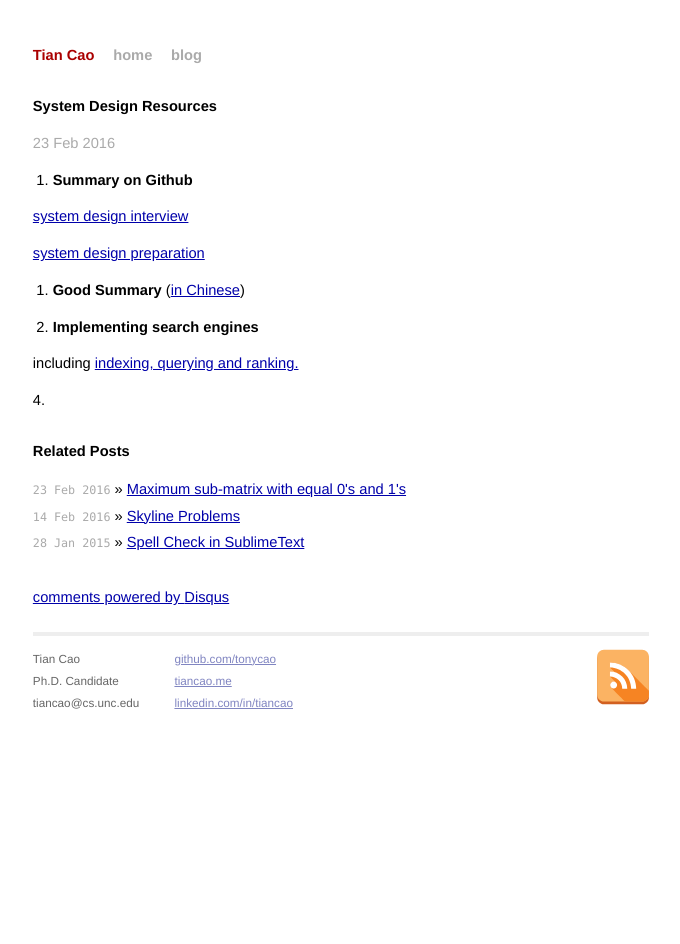
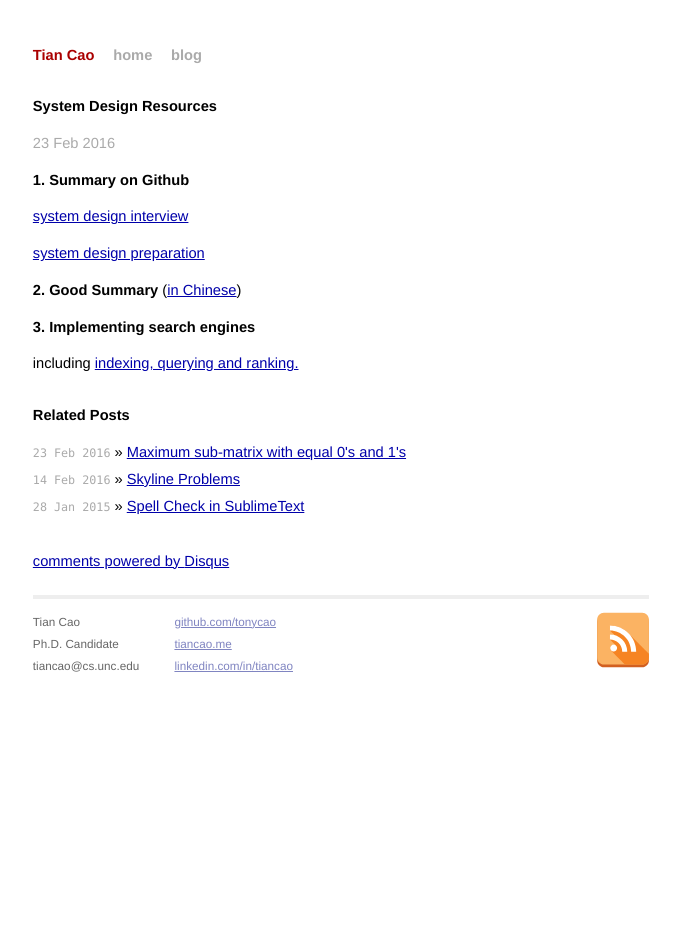
Before and after one commit to tonycao/blog, a Jekyll site: the page built from _posts/2016-03-01-system-design.md, in a window 1280 px wide. Shown: the whole page, without its empty margins (299-979 px from the left). Built offline with Jekyll 4.4.1, drawn with Linux system fonts in a browser that asks for light colours; comment, search, counter and statistics services are not loaded.

Commit message:
minor update

```diff
--- a/_posts/2016-03-01-system-design.md
+++ b/_posts/2016-03-01-system-design.md
@@ -5,16 +5,14 @@ date:   2016-02-23 16:10:33
 categories: technical
 tags: interview algorithm system-design
 ---
-1. **Summary on Github**
+**1. Summary on Github**
 
   [system design interview](https://github.com/checkcheckzz/system-design-interview)
 
   [system design preparation](https://github.com/shashank88/system_design)
 
-2. **Good Summary** ([in Chinese](http://www.mitbbs.com/article_t/JobHunting/32777529.html))
+**2. Good Summary** ([in Chinese](http://www.mitbbs.com/article_t/JobHunting/32777529.html))
 
-3. **Implementing search engines**
+**3. Implementing search engines**
 
   including [indexing, querying and ranking.](http://www.ardendertat.com/2012/01/11/implementing-search-engines/)
-
-4.
```
